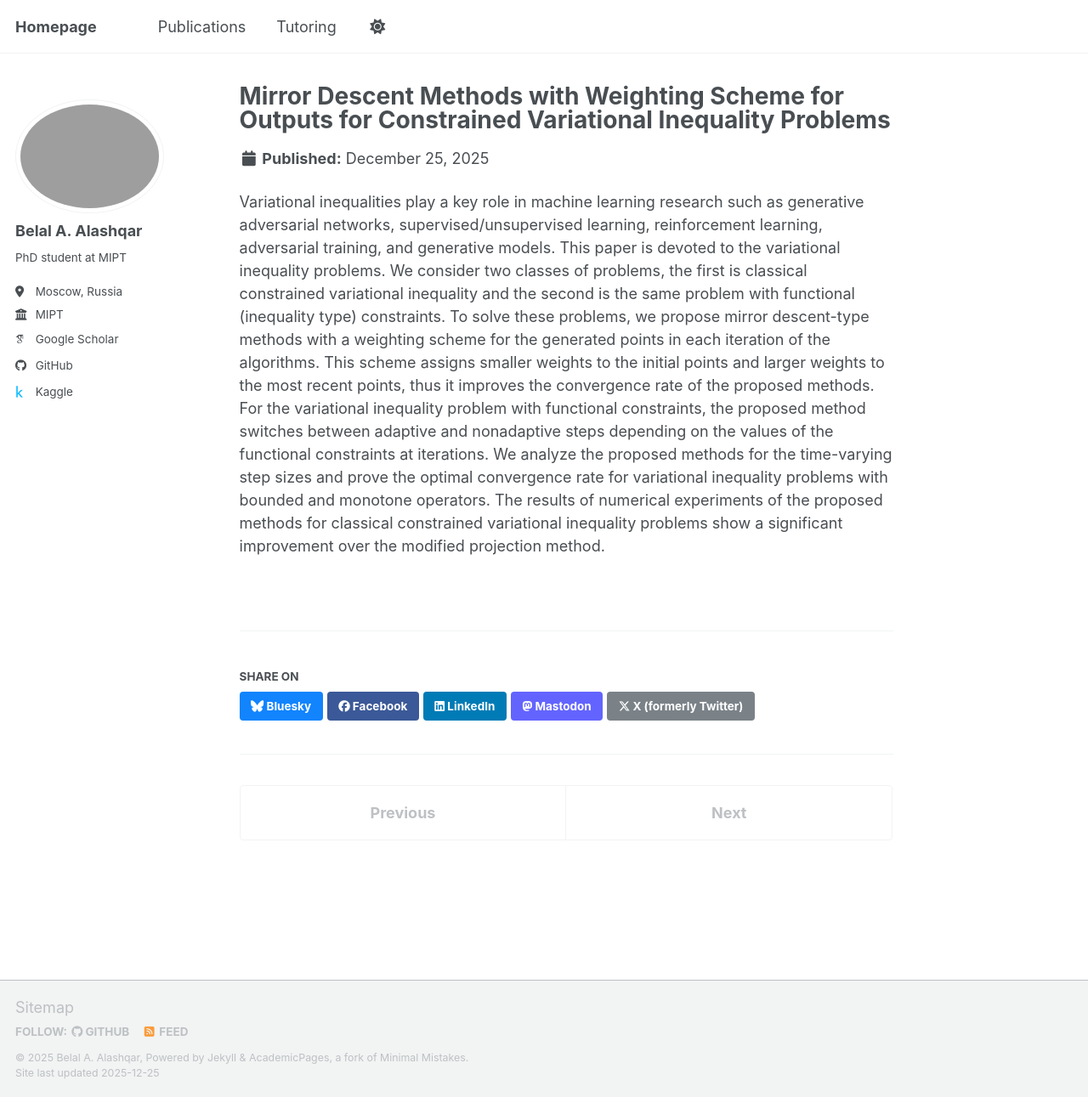
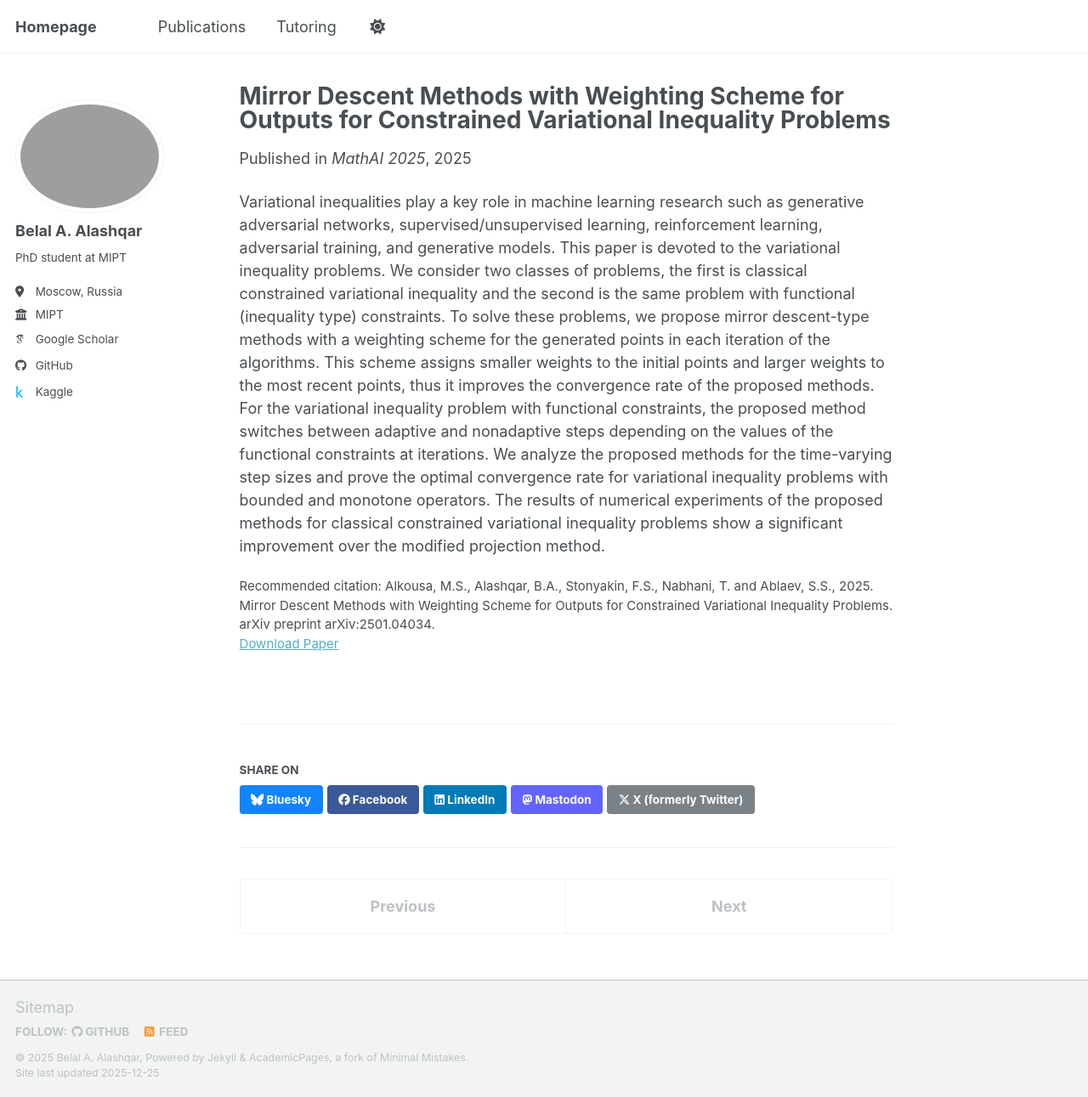
Before and after one commit to bbelal/belal.github.io, a Jekyll site: the page built from _publications/MathAI-2025.md, in a window 1280 px wide and 1291 px high. Shown: the whole window at 85% size. Built offline with Jekyll 4.4.1, drawn with Linux system fonts in a browser that asks for light colours; some web fonts are replaced; a script bundle is joined from its source files by our own code; library files that are not in the unit come from our copies.

Commit message:
Update MathAI-2025.md

```diff
--- a/_publications/MathAI-2025.md
+++ b/_publications/MathAI-2025.md
@@ -3,9 +3,11 @@ title: "Mirror Descent Methods with Weighting Scheme for Outputs for Constrained
 collection: publications
 category: conferences
 permalink: /publication/MathAI-2025
-excerpt:
+excerpt: 'This paper is devoted to the variational inequality problems. We consider two classes of problems, the first is classical constrained variational inequality and the second is the same problem with functional (inequality type) constraints.'
+date: 2025-01-02
+venue: 'MathAI 2025'
 paperurl: 'https://openreview.net/pdf?id=p1d6AtitfC'
-citation:
+citation: 'Alkousa, M.S., Alashqar, B.A., Stonyakin, F.S., Nabhani, T. and Ablaev, S.S., 2025. Mirror Descent Methods with Weighting Scheme for Outputs for Constrained Variational Inequality Problems. arXiv preprint arXiv:2501.04034.'
 ---
 
 Variational inequalities play a key role in machine learning research such as generative adversarial networks, supervised/unsupervised learning, reinforcement learning, adversarial training, and generative models. This paper is devoted to the variational inequality problems. We consider two classes of problems, the first is classical constrained variational inequality and the second is the same problem with functional (inequality type) constraints. To solve these problems, we propose mirror descent-type methods with a weighting scheme for the generated points in each iteration of the algorithms. This scheme assigns smaller weights to the initial points and larger weights to the most recent points, thus it improves the convergence rate of the proposed methods. For the variational inequality problem with functional constraints, the proposed method switches between adaptive and nonadaptive steps depending on the values of the functional constraints at iterations. We analyze the proposed methods for the time-varying step sizes and prove the optimal convergence rate for variational inequality problems with bounded and monotone operators. The results of numerical experiments of the proposed methods for classical constrained variational inequality problems show a significant improvement over the modified projection method.
```
